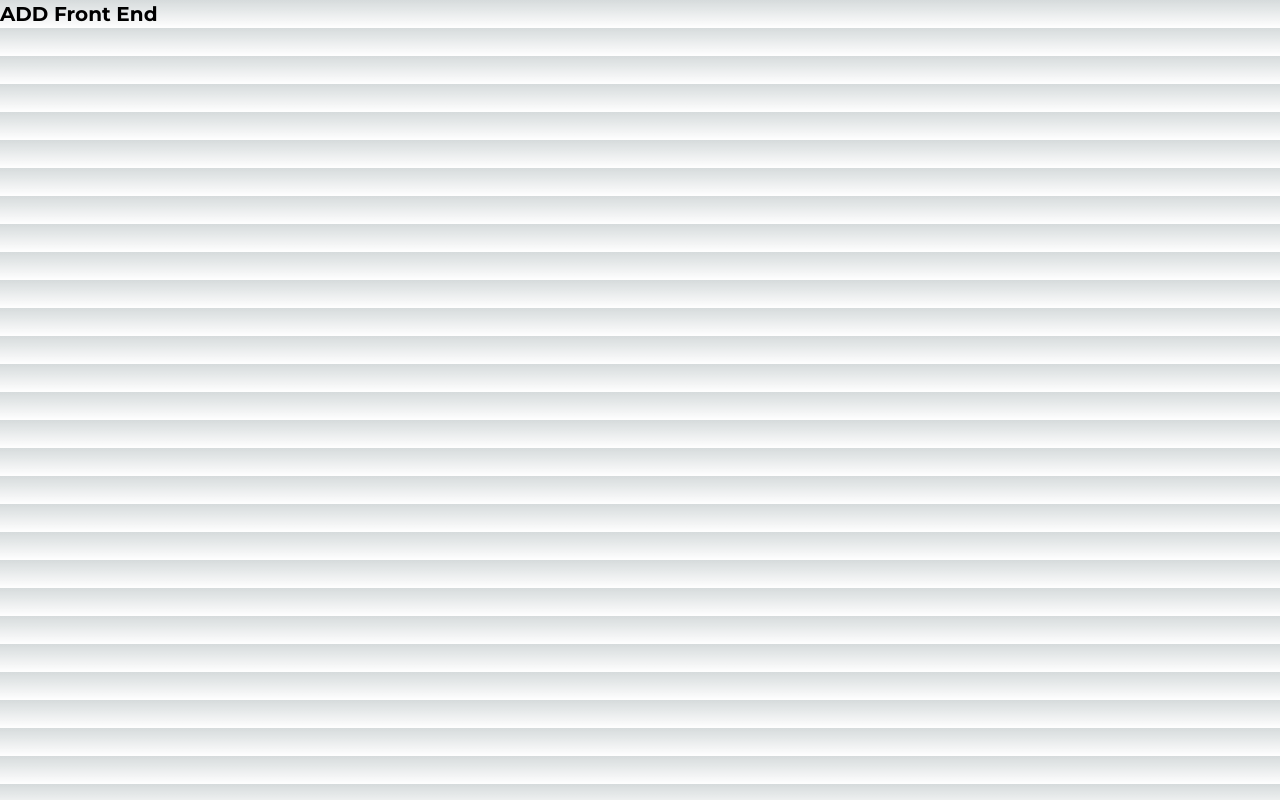
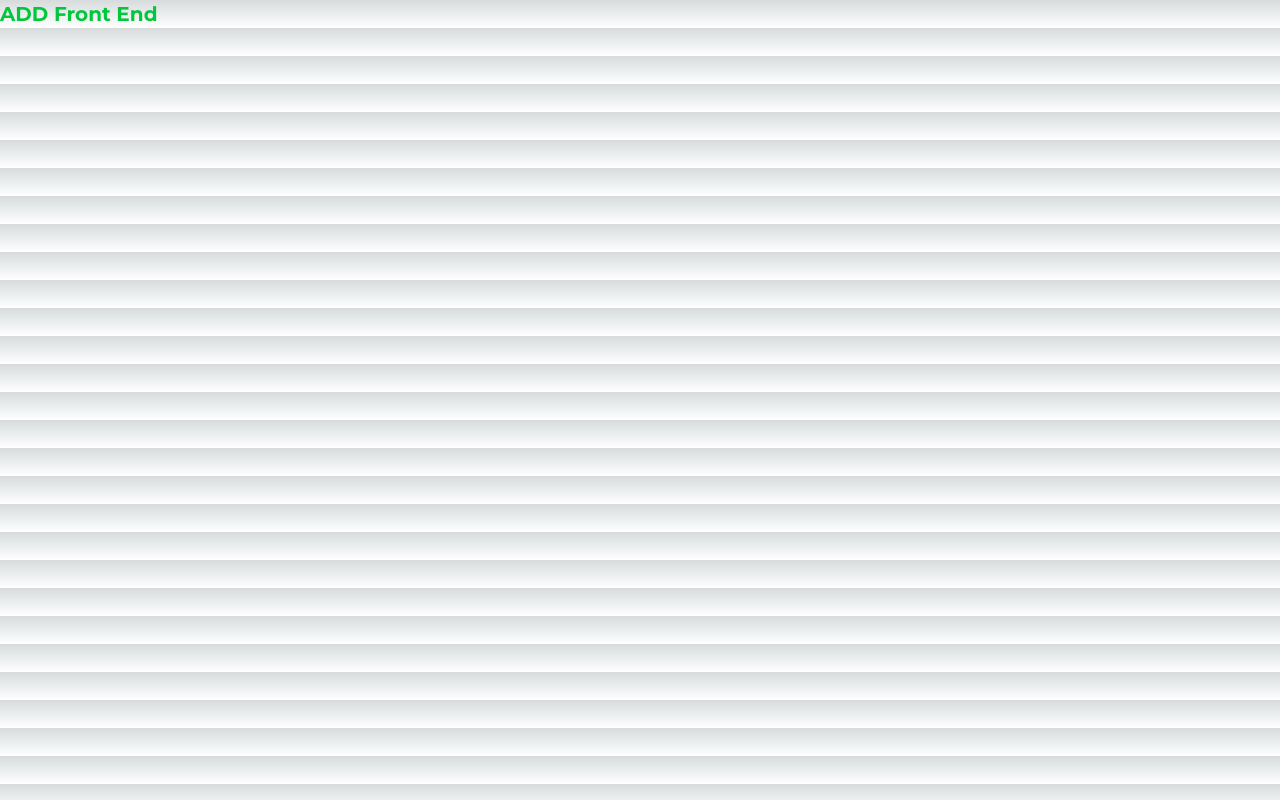
Before and after one commit to a-daily-diary/ADD.FE, a Next.js app: page / in a window 1280 px wide. Built offline with nearby package versions, Linux system fonts and the light colour scheme.

Commit message:
💄 close #8 - Theme에 color palette 추가 및 페이지에 적용
- theme.ts, emotion.d.ts에 colors 추가
- 설정한 color palette index파일에 적용

```diff
--- a/src/pages/index.tsx
+++ b/src/pages/index.tsx
@@ -20,4 +20,5 @@ export default Home;
 
 const Text = styled.p`
   ${({ theme }) => theme.fonts.diary_title};
+  color: ${({ theme }) => theme.colors.main};
 `;
--- a/src/styles/theme.ts
+++ b/src/styles/theme.ts
@@ -3,6 +3,7 @@ import { Montserrat } from '@next/font/google';
 import localFont from '@next/font/local';
 import type { SerializedStyles, Theme } from '@emotion/react';
 import type { NextFont } from '@next/font/dist/types';
+import colors from 'constants/colors';
 
 const pretendard = localFont({
   src: [
@@ -86,6 +87,7 @@ const fontStyle = ({
 };
 
 const theme: Theme = {
+  colors,
   fonts: {
     diary_title: fontStyle({
       fontFamily: montserrat.style.fontFamily,
```
Also changed, not shown: src/styles/emotion.d.ts (+16 -0 lines).
